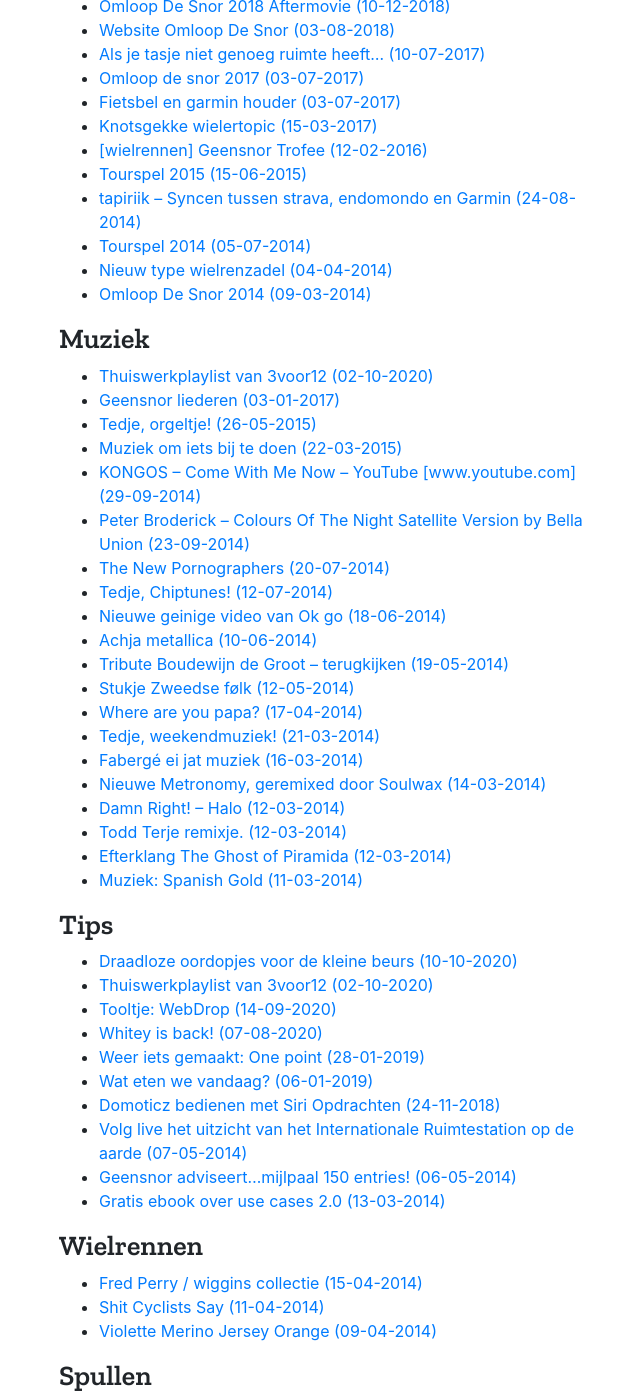
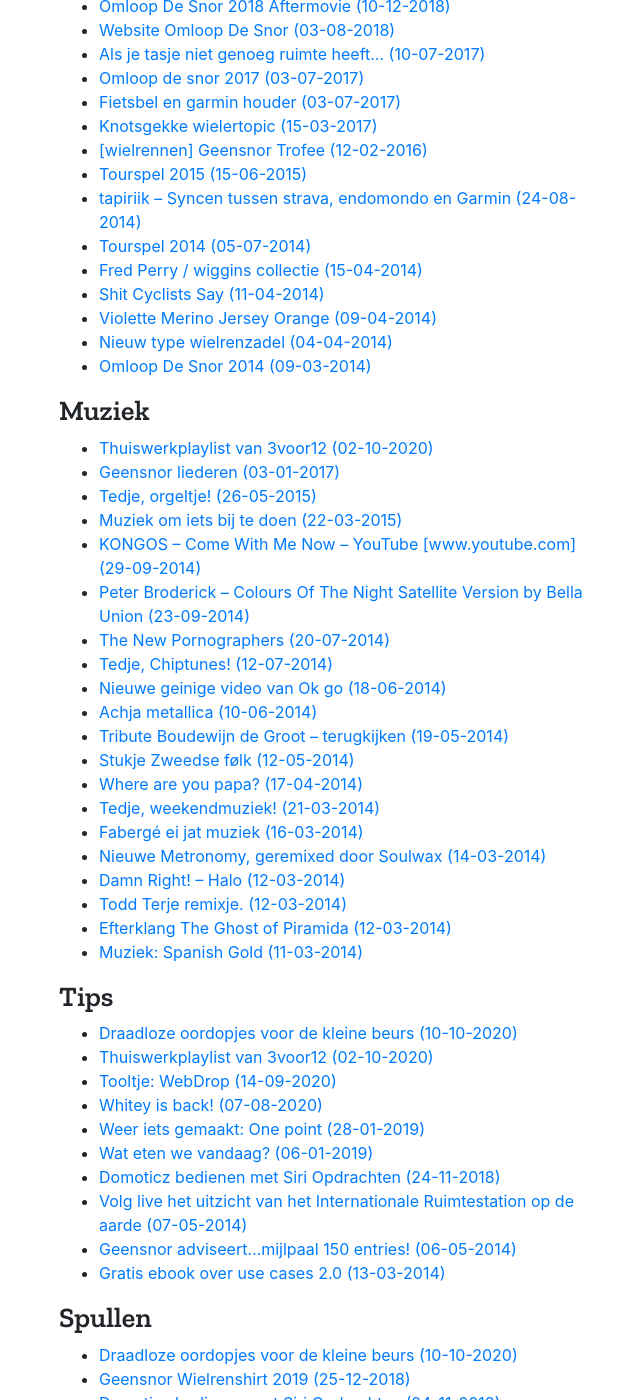
Before and after one commit to geensnor/geensnor.nl, a Jekyll site: the page built from pages/alle_berichten.html, in a window 1280 px wide and 1400 px high, scrolled down 3822 px. Shown: the whole window, without its empty margins (216-856 px from the left). Built offline with Jekyll 4.4.1, drawn with Linux system fonts in a browser that asks for light colours; some of the changed text lies outside the part shown.

Commit message:
categorie bijgewerkt

```diff
--- a/_posts/2014-04-09-violette-merino-jersey-orange.md
+++ b/_posts/2014-04-09-violette-merino-jersey-orange.md
@@ -7,7 +7,7 @@
 guid: https://www.geensnor.nl/wp/?p=270
 permalink: /violette-merino-jersey-orange/
 categories:
-  - Wielrennen
+  - Wielrennerij
 ---
 [Violette Merino Jersey Orange](https://www.cafeducycliste.com/en/product/Violette-jersey-orange). Hele slicke jersey&#8217;s bij cafe du cycliste. Nu ik een mooie fiets heb moet ik er natuurlijk ook een beetje fancypancydandy op komen te zitten. Tijd voor gear!
 
--- a/_posts/2014-04-11-shit-cyclists-say.md
+++ b/_posts/2014-04-11-shit-cyclists-say.md
@@ -7,6 +7,6 @@
 guid: https://www.geensnor.nl/wp/?p=266
 permalink: /shit-cyclists-say/
 categories:
-  - Wielrennen
+  - Wielrennerij
 ---
 <span class="embed-youtube" style="text-align:center; display: block;"></span>
--- a/_posts/2014-04-15-fred-perry-wiggins-collectie.md
+++ b/_posts/2014-04-15-fred-perry-wiggins-collectie.md
@@ -7,7 +7,7 @@
 guid: https://www.geensnor.nl/wp/?p=277
 permalink: /fred-perry-wiggins-collectie/
 categories:
-  - Wielrennen
+  - Wielrennerij
 ---
 Fredje perry heeft samen met onze enfant terrible van de tour (wiggins) een kekke kledingcollectie uitgebracht met gerse polo&#8217;s, jersey&#8217;s en meer van deze. Voor een beetje stijl op de fiets.
 
```
